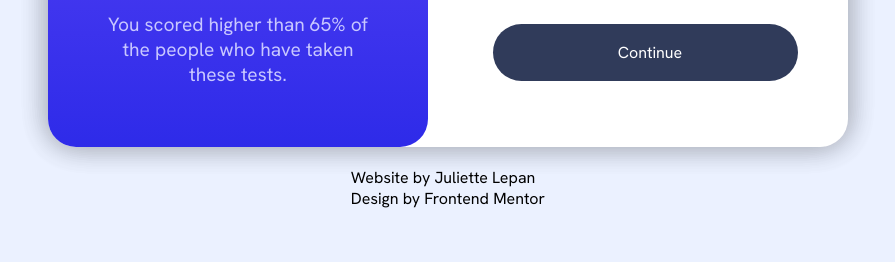
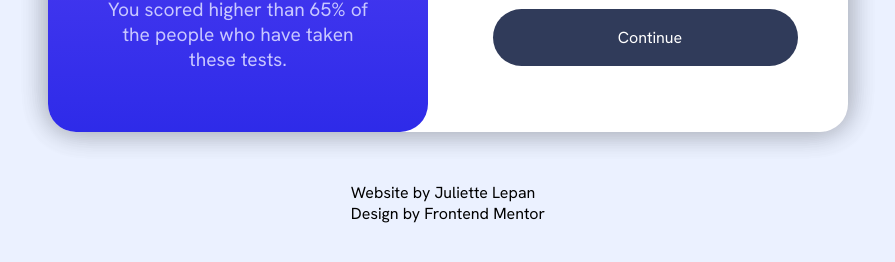
Before and after one commit to jlepan/results-summary-component, a plain HTML site: page index.html in a window 1280 px wide. Shown: the part 522-784 px from the top of the page, without its empty margins (192-1087 px from the left). Drawn offline with Linux system fonts and the light colour scheme.

Commit message:
Mise à jour du CSS

```diff
--- a/style.css
+++ b/style.css
@@ -18,6 +18,7 @@
 }
 
 body {
+    position: relative;
     background-color: hsl(221, 100%, 96%);
     min-height: 100vh;
     display: flex;
@@ -155,7 +156,7 @@ button:hover {
 }
 
 footer {
-    margin-top: 20px;
+    margin-top: 50px;
 }
 
 footer p {
@@ -197,11 +198,6 @@ footer a:hover {
     article {
         padding-bottom: 30px;
     }
-    /*footer {
-        position: absolute;
-        top: unset;
-        bottom: 5px
-    }*/
 }
 
 @media only screen and (min-width: 1024px) {
@@ -243,9 +239,6 @@ footer a:hover {
     button {
         margin-top: 50px
     }
-    footer {
-        bottom: 60px;
-    }
     footer p {
         font-size: 1em;
     }
```
Also changed, not shown: apercu-projet/apercu-actives-states.png, apercu-projet/apercu-desktop.png, 1 other file.
